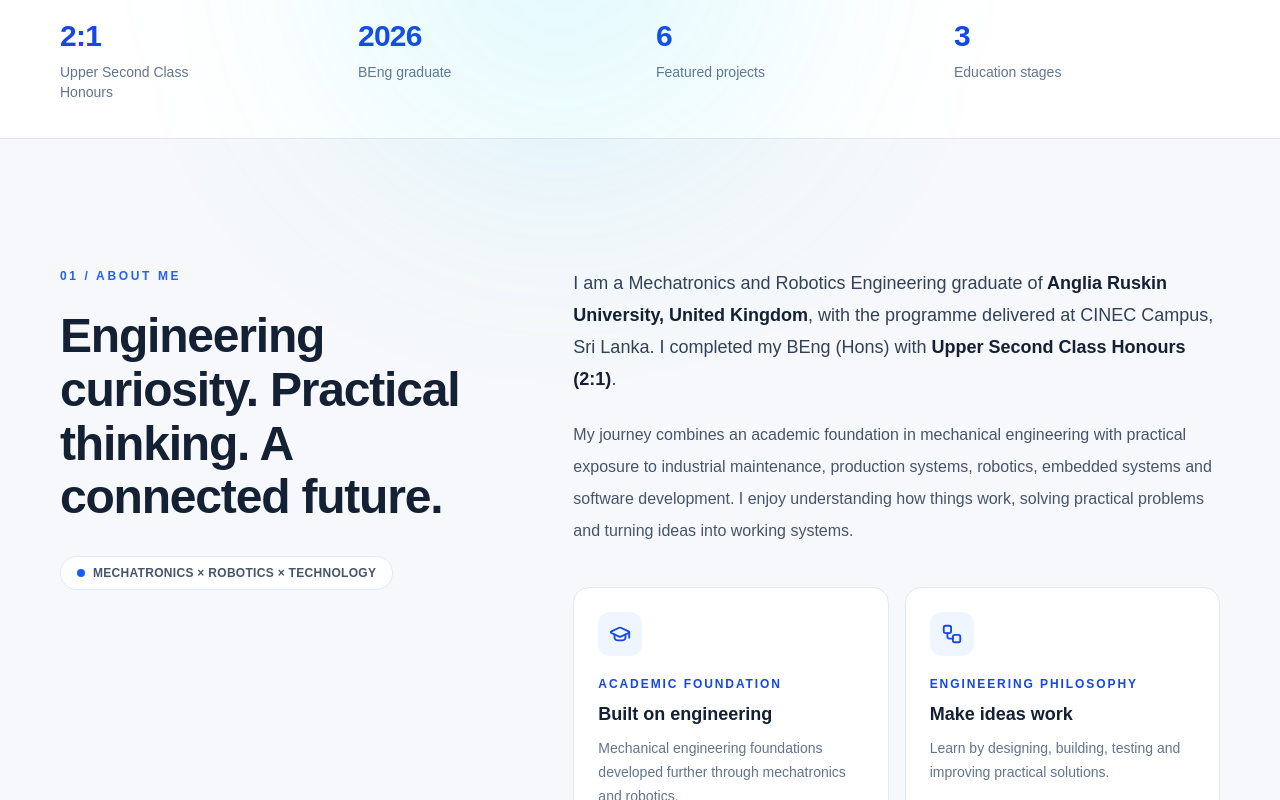
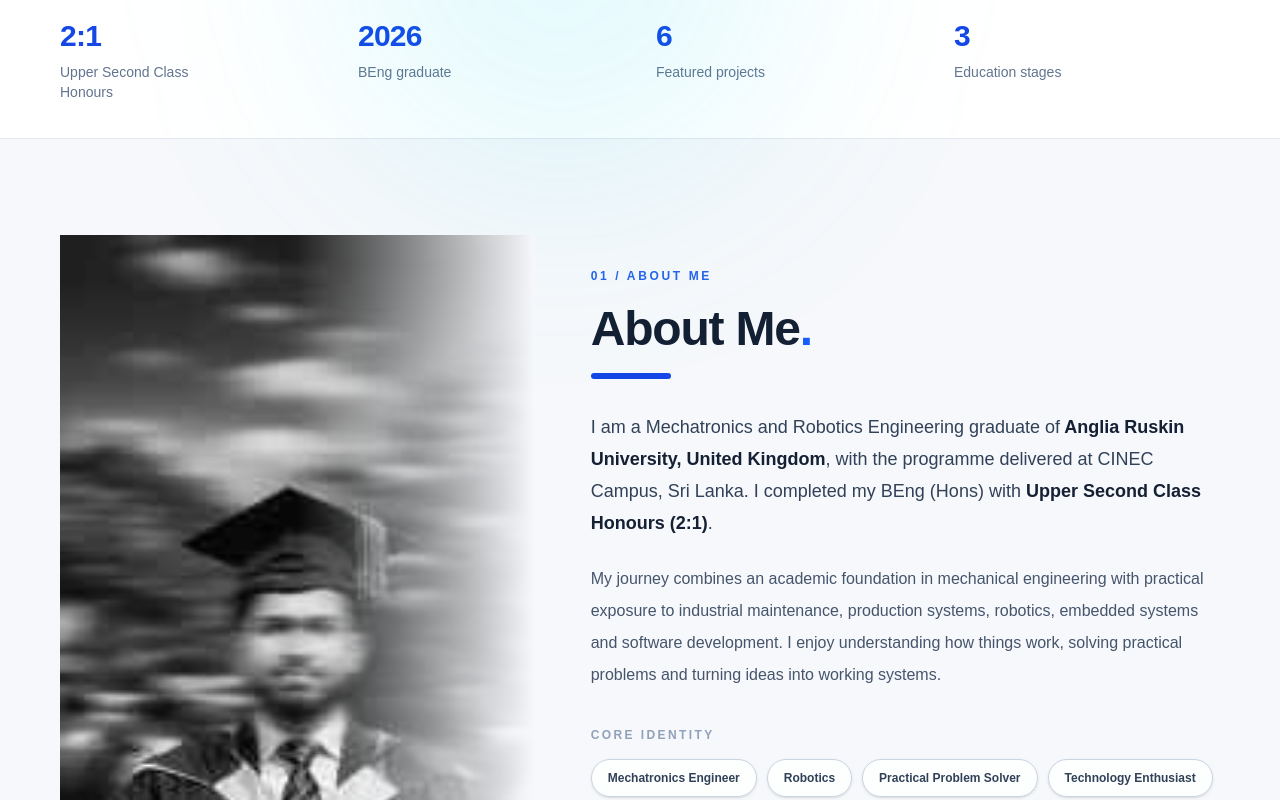
Before and after one commit to duminduue/dumindu-portfolio, a Next.js app: page / in a window 1280 px wide. Shown: the part 1080-1880 px from the top of the page. Built offline with nearby package versions, Linux system fonts and the light colour scheme.

Commit message:
Add graduation portrait layout to About section

```diff
--- a/src/app/page.tsx
+++ b/src/app/page.tsx
@@ -164,22 +164,29 @@ export default function Home() {
         </div>
       </section>
 
-      <section id="about" className="bg-[#f6f8fb] py-24 md:py-32">
+      <section id="about" className="bg-[#f6f8fb] py-16 md:py-24">
         <div className="section-shell">
-          <div className="grid gap-12 md:grid-cols-[.82fr_1.18fr] md:gap-16">
-            <div>
-              <p className="eyebrow">01 / About me</p>
-              <h2 className="mt-6 max-w-md text-4xl font-black leading-[1.12] tracking-tight text-[#142033] md:text-5xl">
-                Engineering curiosity. Practical thinking. A connected future.
-              </h2>
-              <div className="mt-8 inline-flex items-center gap-2 rounded-full border border-blue-100 bg-white px-4 py-2 text-xs font-bold tracking-wide text-slate-600">
-                <span className="h-2 w-2 rounded-full bg-blue-600" />
-                MECHATRONICS × ROBOTICS × TECHNOLOGY
+          <div className="grid items-stretch gap-10 md:grid-cols-[.86fr_1.14fr] md:gap-14">
+            <div className="about-photo-panel relative min-h-[480px] overflow-hidden md:min-h-[900px]">
+              <Image
+                src="/images/about-graduation.jpg"
+                alt="Dumindu holding his graduation scroll"
+                fill
+                sizes="(max-width: 768px) 100vw, 42vw"
+                className="object-cover object-[center_24%] grayscale"
+              />
+              <div className="pointer-events-none absolute inset-0 bg-gradient-to-t from-[#f6f8fb] via-transparent to-transparent md:bg-gradient-to-r md:from-transparent md:via-transparent md:to-[#f6f8fb]" />
+              <div className="pointer-events-none absolute inset-x-0 bottom-0 h-28 bg-gradient-to-t from-[#f6f8fb]/70 to-transparent md:hidden" />
+              <div className="absolute bottom-8 left-5 rounded-full border border-white/70 bg-white/75 px-4 py-2 text-[10px] font-black tracking-[.2em] text-[#142033] backdrop-blur-sm md:bottom-12 md:left-8">
+                THE JOURNEY CONTINUES
               </div>
             </div>
 
-            <div>
-              <p className="text-lg leading-8 text-slate-700">
+            <div className="py-4 md:py-8">
+              <p className="eyebrow">01 / About me</p>
+              <h2 className="mt-5 text-4xl font-black tracking-tight text-[#142033] md:text-5xl">About Me<span className="text-blue-600">.</span></h2>
+              <div className="mt-5 h-1.5 w-20 rounded-full bg-blue-700" />
+              <p className="mt-8 text-lg leading-8 text-slate-700">
                 I am a Mechatronics and Robotics Engineering graduate of
                 <strong className="text-[#142033]"> Anglia Ruskin University, United Kingdom</strong>,
                 with the programme delivered at CINEC Campus, Sri Lanka. I completed my BEng (Hons)
@@ -191,6 +198,16 @@ export default function Home() {
                 and software development. I enjoy understanding how things work, solving practical
                 problems and turning ideas into working systems.
               </p>
+
+              <div className="mt-9">
+                <p className="text-xs font-black tracking-[.2em] text-slate-400">CORE IDENTITY</p>
+                <div className="mt-4 flex flex-wrap gap-2.5">
+                  {["Mechatronics Engineer", "Robotics", "Practical Problem Solver", "Technology Enthusiast"].map((item) => (
+                    <span key={item} className="rounded-full border border-slate-300 bg-white/80 px-4 py-2.5 text-xs font-bold text-slate-700 shadow-sm">{item}</span>
+                  ))}
+                </div>
+              </div>
+
               <div className="mt-10 grid gap-4 sm:grid-cols-2">
                 <article className="rounded-2xl border border-slate-200 bg-white p-6">
                   <div className="flex h-11 w-11 items-center justify-center rounded-xl bg-blue-50 text-blue-700">
@@ -213,6 +230,7 @@ export default function Home() {
                   </p>
                 </article>
               </div>
+
               <div className="mt-5 rounded-2xl bg-[#142033] p-7 text-white md:p-8">
                 <p className="text-xs font-black tracking-[.18em] text-blue-300">MY CAREER VISION</p>
                 <p className="mt-3 text-xl font-bold leading-8 md:text-2xl">
```
